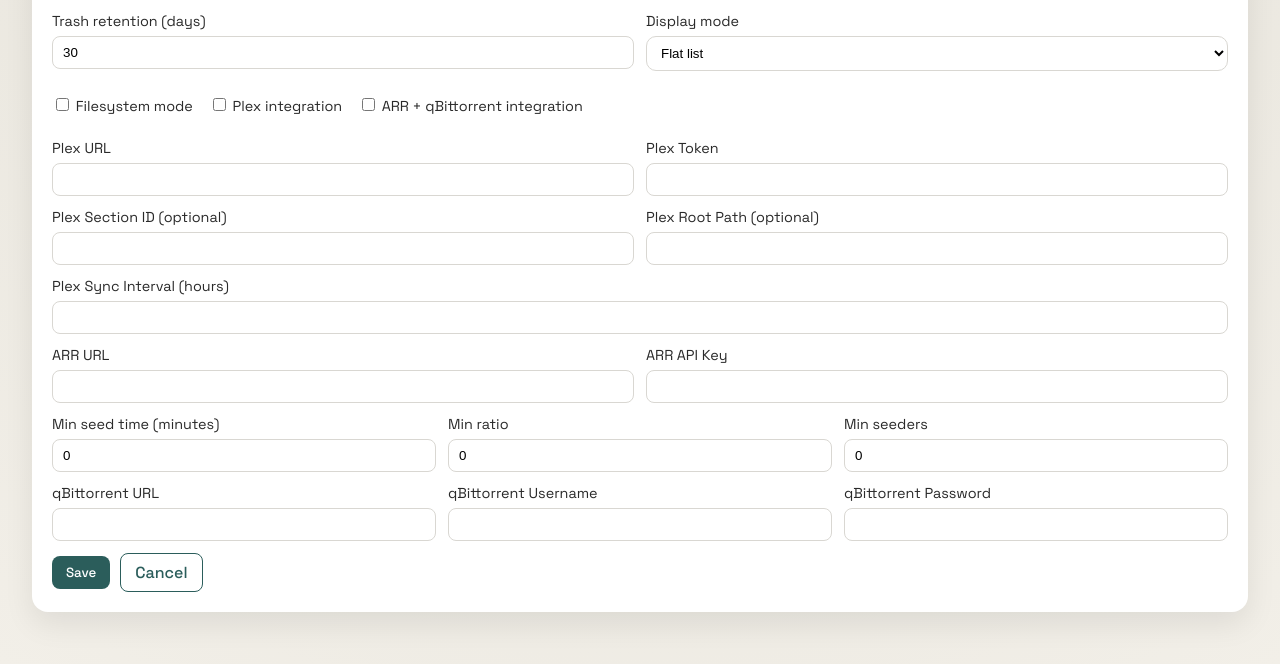
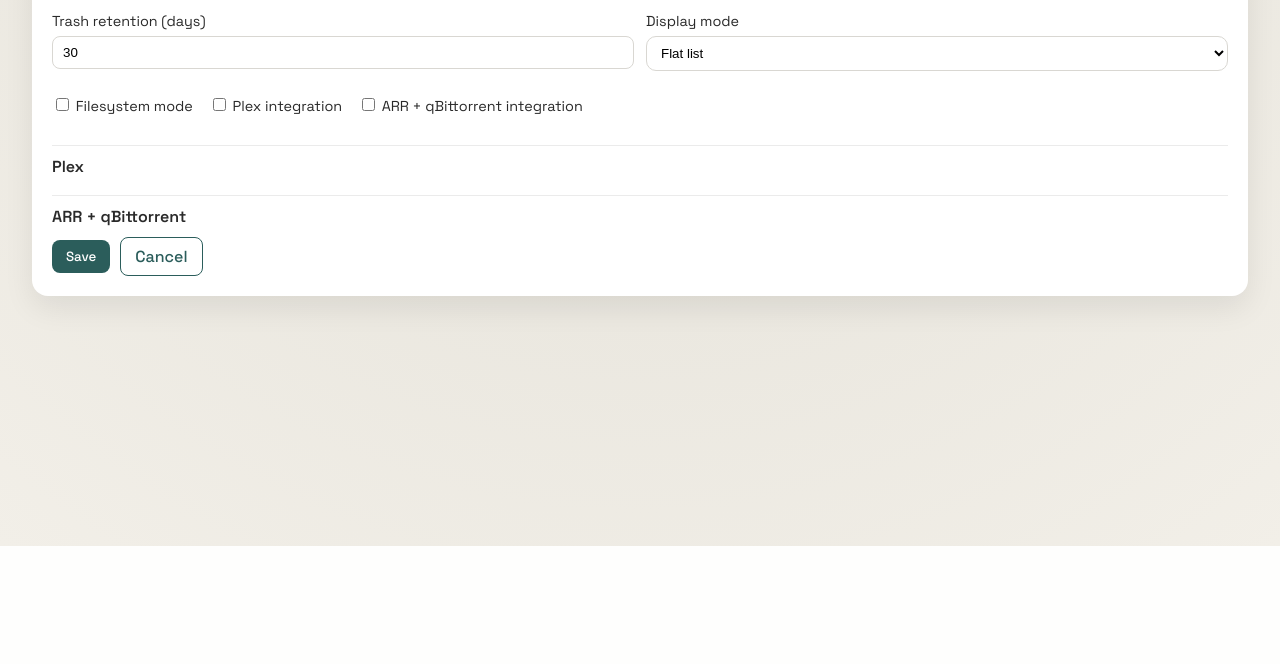
Before and after one commit to Kevnaut/MediaWarden, a FastAPI app: template app/templates/library_form.html in a window 1280 px wide. Shown: the part 254-918 px from the top of the page. After the commit the page ends 800 px from the top, so only its background shows below. Run offline with FastAPI, Linux system fonts and the light colour scheme; the template is opened without the code that fills it, so the values that code supplies are empty; parts of the project's set-up code (start-up, migrations or seed data) failed here and were passed over.

Commit message:
feat: hide integration settings unless enabled

```diff
--- a/app/static/styles.css
+++ b/app/static/styles.css
@@ -309,6 +309,17 @@ table.resizable th {
   padding-left: 18px;
 }
 
+.section {
+  margin-top: 18px;
+  padding-top: 10px;
+  border-top: 1px solid rgba(0, 0, 0, 0.08);
+}
+
+.section h3 {
+  margin: 0 0 10px 0;
+  font-size: 1rem;
+}
+
 @media (max-width: 720px) {
   .topbar {
     flex-direction: column;
--- a/app/templates/library_form.html
+++ b/app/templates/library_form.html
@@ -33,9 +33,13 @@
     </div>
     <div class="checkboxes">
       <label><input type="checkbox" name="enable_filesystem" {% if (library and library.enable_filesystem) or (library is none) %}checked{% endif %} /> Filesystem mode</label>
-      <label><input type="checkbox" name="enable_plex" {% if library and library.enable_plex %}checked{% endif %} /> Plex integration</label>
-      <label><input type="checkbox" name="enable_arr" {% if library and library.enable_arr %}checked{% endif %} /> ARR + qBittorrent integration</label>
+      <label><input type="checkbox" name="enable_plex" id="toggle-plex" {% if library and library.enable_plex %}checked{% endif %} /> Plex integration</label>
+      <label><input type="checkbox" name="enable_arr" id="toggle-arr" {% if library and library.enable_arr %}checked{% endif %} /> ARR + qBittorrent integration</label>
     </div>
+
+    <div class="section">
+      <h3>Plex</h3>
+      <div class="section-body" id="plex-section">
         <div class="grid">
           <label>Plex URL
             <input type="text" name="plex_url" value="{{ library.plex_url if library else '' }}" />
@@ -95,6 +99,12 @@
           </table>
         </div>
         {% endif %}
+      </div>
+    </div>
+
+    <div class="section">
+      <h3>ARR + qBittorrent</h3>
+      <div class="section-body" id="arr-section">
         <div class="grid">
           <label>ARR URL
             <input type="text" name="arr_url" value="{{ library.arr_url if library else '' }}" />
@@ -125,10 +135,35 @@
             <input type="password" name="qb_password" value="{{ library.qb_password if library else '' }}" />
           </label>
         </div>
+      </div>
+    </div>
     <div class="actions">
       <button type="submit">Save</button>
       <a class="button ghost" href="/">Cancel</a>
     </div>
   </form>
 </div>
+<script>
+  const plexToggle = document.getElementById("toggle-plex");
+  const arrToggle = document.getElementById("toggle-arr");
+  const plexSection = document.getElementById("plex-section");
+  const arrSection = document.getElementById("arr-section");
+
+  function updateVisibility() {
+    if (plexSection && plexToggle) {
+      plexSection.style.display = plexToggle.checked ? "block" : "none";
+    }
+    if (arrSection && arrToggle) {
+      arrSection.style.display = arrToggle.checked ? "block" : "none";
+    }
+  }
+
+  if (plexToggle) {
+    plexToggle.addEventListener("change", updateVisibility);
+  }
+  if (arrToggle) {
+    arrToggle.addEventListener("change", updateVisibility);
+  }
+  updateVisibility();
+</script>
 {% endblock %}
```
Also changed, not shown: 1 other file. Lines whose indentation alone changed are shown as unchanged.
